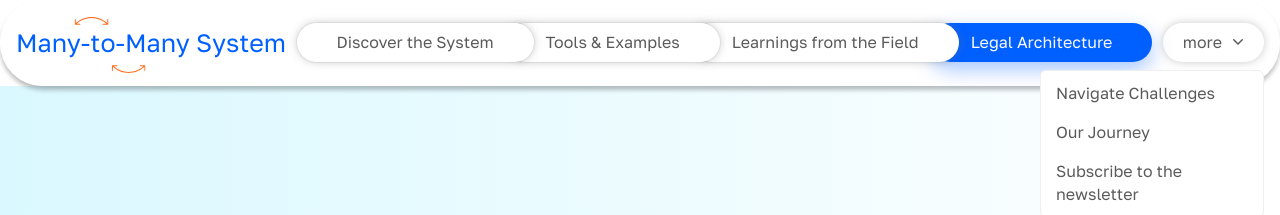
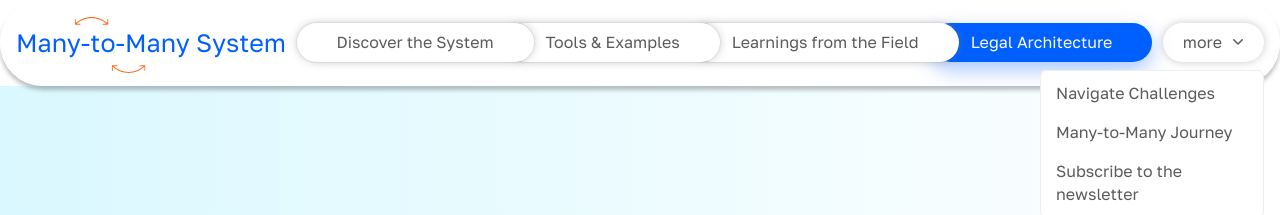
Before and after one commit to Dark-Matter-Labs/many_to_many, a Next.js app: page /legal-tools in a window 1280 px wide. Both pictures are taken after a click on the button "more". Shown: the top 215 px of the page. Built offline with nearby package versions, Linux system fonts and the light colour scheme.

Commit message:
title change

```diff
--- a/app/(front-end)/journey/page.jsx
+++ b/app/(front-end)/journey/page.jsx
@@ -117,7 +117,7 @@ export default async function JourneyPage() {
     <>
       <Navbar activePage="Journey" />
       <section className={'heading ' + styles.hero}>
-        <h1 className="ml-40 text-blue-800">Our Journey of Many-to-Many</h1>
+        <h1 className="ml-40 text-blue-800">Many-to-Many Journey</h1>
       </section>
 
       <main className="font-galosText">
--- a/app/(front-end)/journey/test/[slug]/page.jsx
+++ b/app/(front-end)/journey/test/[slug]/page.jsx
@@ -51,7 +51,7 @@ export default async function TestDetailPage({ params }) {
       {/* Header with back link */}
       <div className="px-20 pt-8">
         <Link href="/journey" className="text-blue-800 hover:underline text-small">
-          ← Our Journey
+          ← Many-to-Many Journey
         </Link>
       </div>
 
--- a/components/CardGrid.jsx
+++ b/components/CardGrid.jsx
@@ -88,7 +88,7 @@ const cardData = [
     gradient: 'bg-gradient-to-t from-[#FFEF89] to-white',
   },
   {
-    title: 'How And Who Created This',
+    title: 'Many-to-Many Journey',
     description:
       'Explore the journey of how this system was created and the partners involved.',
     buttonText: 'Learn about the journey',
--- a/components/Navbar.jsx
+++ b/components/Navbar.jsx
@@ -103,7 +103,7 @@ export const Navbar = ({ activePage, transparent = false }) => {
                   href="/journey"
                   className="font-galosText text-grey-600 data-focus:text-grey-800 block px-4 py-2 text-sm data-focus:bg-[#D7E6FF] data-focus:outline-hidden"
                 >
-                  Our Journey
+                  Many-to-Many Journey
                 </Link>
               </MenuItem>
               <MenuItem>
```
